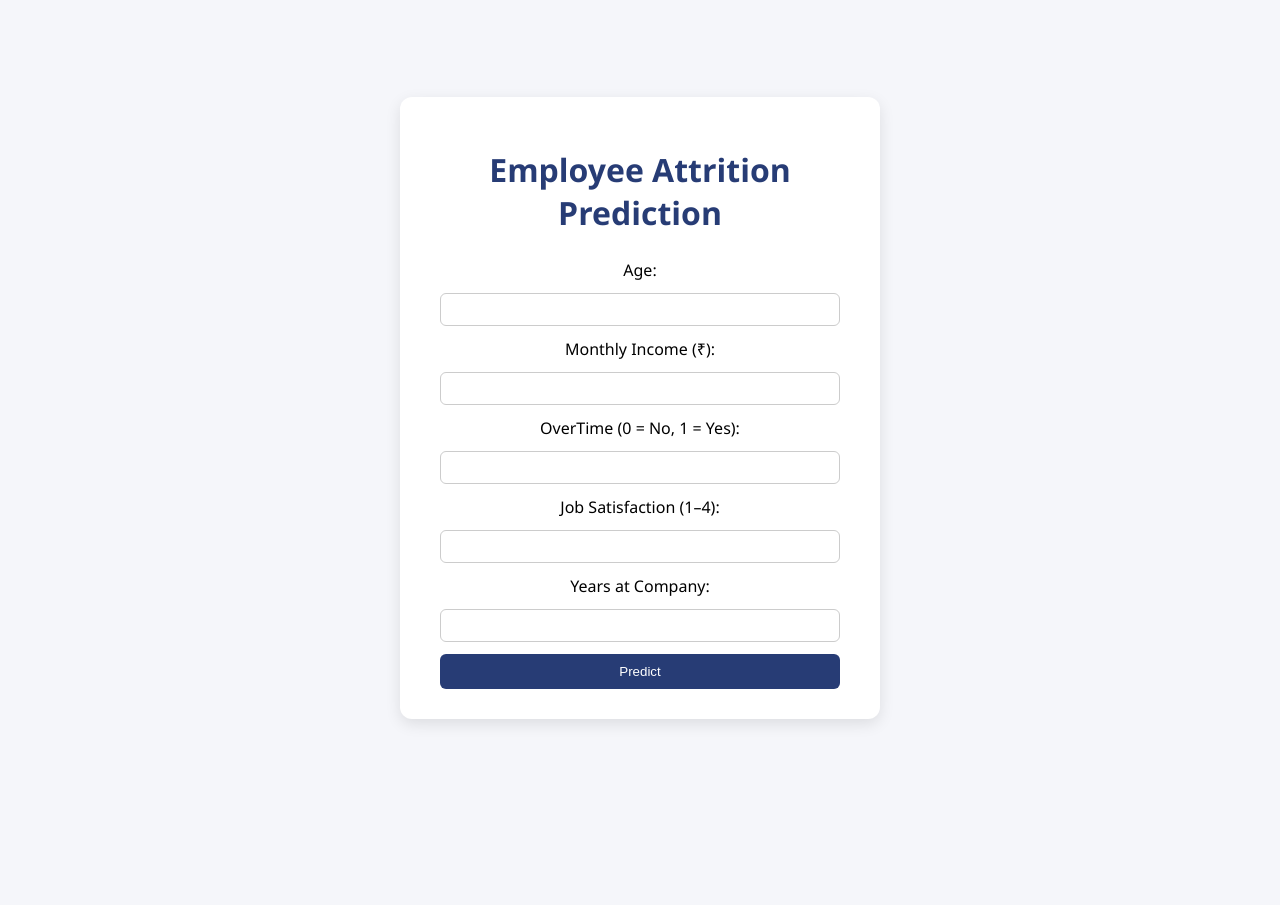
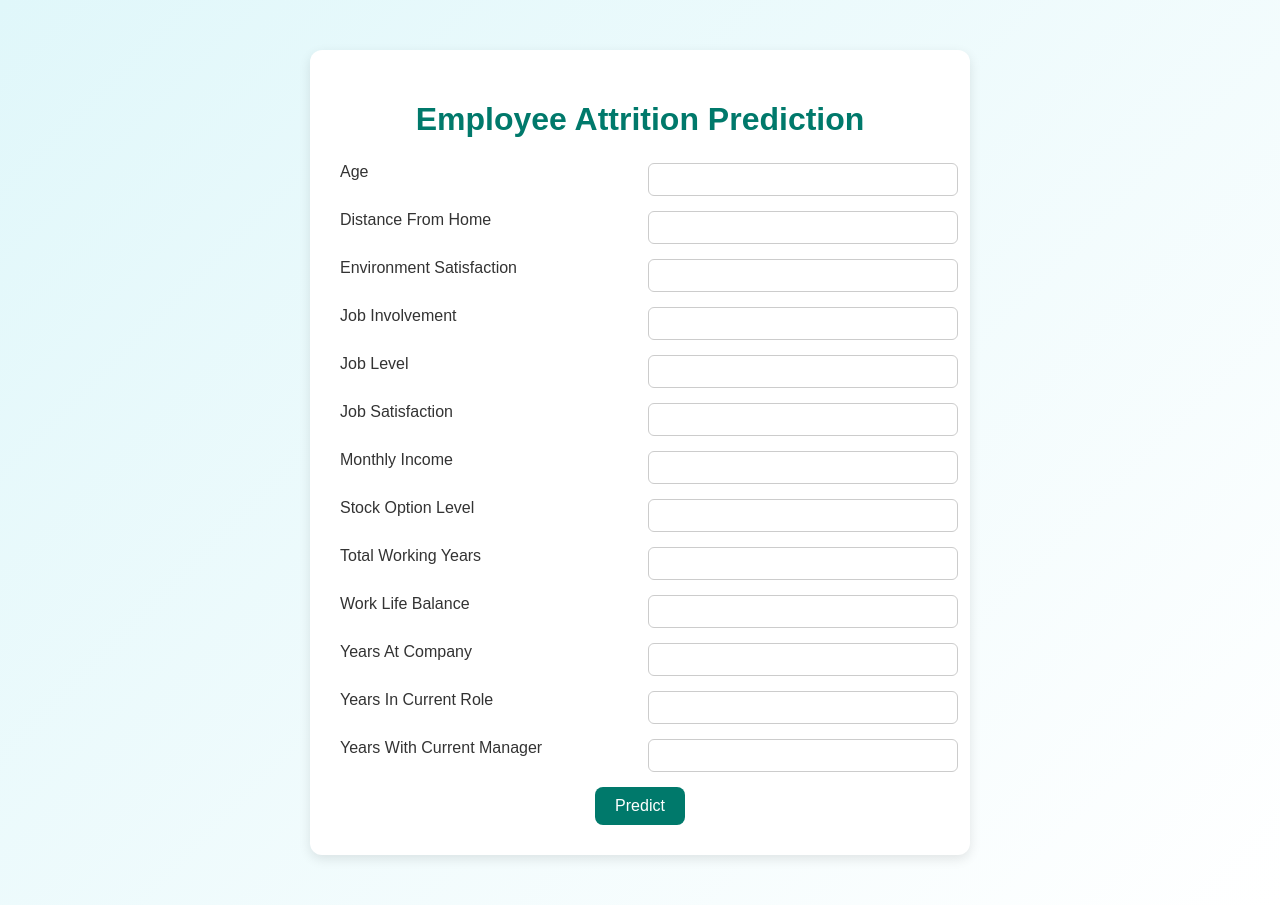
Before and after one commit to Raj-Patkar/Employee-Attrition, a Flask app: page / in a window 1280 px wide. Before the commit the page ends 724 px from the top, so only its background shows below. Run offline with Flask 3, Linux system fonts and the light colour scheme.

Commit message:
user input page

```diff
--- a/Backend/app.py
+++ b/Backend/app.py
@@ -5,9 +5,20 @@ import os
 
 app = Flask(__name__, template_folder="../frontend/templates", static_folder="../frontend/static")
 
-# Load the trained model
-model_path = os.path.join(os.path.dirname(__file__), "model", "attrition_model.pkl")
-#model = pickle.load(open(model_path, "rb"))
+# Define paths
+scaler_path = os.path.join(os.path.dirname(__file__), "model", "scaler.pkl")
+model_path = os.path.join(os.path.dirname(__file__), "model", "logistic_regression_attrition.pkl")
+
+# Load the scaler and model safely
+scaler, model = None, None
+if os.path.exists(scaler_path) and os.path.exists(model_path):
+    with open(scaler_path, "rb") as f:
+        scaler = pickle.load(f)
+    with open(model_path, "rb") as f:
+        model = pickle.load(f)
+    print("✅ Scaler and Model loaded successfully.")
+else:
+    print("⚠️ Missing 'scaler.pkl' or 'logistic_regression_attrition.pkl' in the 'model' folder.")
 
 @app.route('/')
 def home():
@@ -16,22 +27,28 @@ def home():
 @app.route('/predict', methods=['POST'])
 def predict():
     try:
-        age = int(request.form['age'])
-        monthly_income = float(request.form['monthly_income'])
-        overtime = int(request.form['overtime'])
-        job_satisfaction = int(request.form['job_satisfaction'])
-        years_at_company = int(request.form['years_at_company'])
+        # Collect all input fields from form
+        fields = [
+            'Age', 'DistanceFromHome', 'EnvironmentSatisfaction', 'JobInvolvement',
+            'JobLevel', 'JobSatisfaction', 'MonthlyIncome', 'StockOptionLevel',
+            'TotalWorkingYears', 'WorkLifeBalance', 'YearsAtCompany',
+            'YearsInCurrentRole', 'YearsWithCurrManager'
+        ]
 
-        # Format input
-        input_data = np.array([[age, monthly_income, overtime, job_satisfaction, years_at_company]])
+        # Convert input values to float
+        input_data = np.array([[float(request.form[field]) for field in fields]])
 
-        # Predict
-        prediction = model.predict(input_data)[0]
+        if scaler is None or model is None:
+            raise Exception("Scaler or Model not loaded. Please check your model folder.")
 
-        if prediction == 1:
-            result = "Employee likely to leave 😟"
-        else:
-            result = "Employee will stay 🙂"
+        # Scale the input using your saved scaler
+        scaled_data = scaler.transform(input_data)
+
+        # Predict using the logistic regression model
+        prediction = model.predict(scaled_data)[0]
+
+        # Interpret result
+        result = "Employee likely to leave 😟" if prediction == 1 else "Employee will stay 🙂"
 
         return render_template("result.html", prediction=result)
 
--- a/Frontend/templates/index.html
+++ b/Frontend/templates/index.html
@@ -4,29 +4,108 @@
     <meta charset="UTF-8">
     <meta name="viewport" content="width=device-width, initial-scale=1.0">
     <title>Employee Attrition Prediction</title>
-  <link rel="stylesheet" href="{{ url_for('static', filename='style.css') }}">
+    <style>
+        body {
+            font-family: 'Poppins', sans-serif;
+            background: linear-gradient(135deg, #e0f7fa, #fff);
+            margin: 0;
+            padding: 0;
+        }
+        .container {
+            width: 90%;
+            max-width: 600px;
+            margin: 50px auto;
+            background: #ffffff;
+            border-radius: 12px;
+            box-shadow: 0 4px 12px rgba(0,0,0,0.1);
+            padding: 30px;
+        }
+        h1 {
+            text-align: center;
+            color: #00796b;
+            margin-bottom: 25px;
+        }
+        form {
+            display: grid;
+            grid-template-columns: 1fr 1fr;
+            gap: 15px;
+        }
+        label {
+            font-weight: 500;
+            color: #333;
+        }
+        input[type="number"] {
+            width: 100%;
+            padding: 8px;
+            border-radius: 6px;
+            border: 1px solid #ccc;
+        }
+        .full-width {
+            grid-column: span 2;
+            text-align: center;
+        }
+        button {
+            background-color: #00796b;
+            color: #fff;
+            border: none;
+            border-radius: 8px;
+            padding: 10px 20px;
+            font-size: 16px;
+            cursor: pointer;
+            transition: 0.3s;
+        }
+        button:hover {
+            background-color: #004d40;
+        }
+    </style>
 </head>
 <body>
     <div class="container">
         <h1>Employee Attrition Prediction</h1>
         <form action="/predict" method="POST">
 
-      <label>Age:</label>
-      <input type="number" name="age" required>
+            <label for="Age">Age</label>
+            <input type="number" name="Age" id="Age" required>
 
-      <label>Monthly Income (₹):</label>
-      <input type="number" name="monthly_income" required>
+            <label for="DistanceFromHome">Distance From Home</label>
+            <input type="number" name="DistanceFromHome" id="DistanceFromHome" required>
 
-      <label>OverTime (0 = No, 1 = Yes):</label>
-      <input type="number" name="overtime" min="0" max="1" required>
+            <label for="EnvironmentSatisfaction">Environment Satisfaction</label>
+            <input type="number" name="EnvironmentSatisfaction" id="EnvironmentSatisfaction" required>
 
-      <label>Job Satisfaction (1–4):</label>
-      <input type="number" name="job_satisfaction" min="1" max="4" required>
+            <label for="JobInvolvement">Job Involvement</label>
+            <input type="number" name="JobInvolvement" id="JobInvolvement" required>
 
-      <label>Years at Company:</label>
-      <input type="number" name="years_at_company" required>
+            <label for="JobLevel">Job Level</label>
+            <input type="number" name="JobLevel" id="JobLevel" required>
 
+            <label for="JobSatisfaction">Job Satisfaction</label>
+            <input type="number" name="JobSatisfaction" id="JobSatisfaction" required>
+
+            <label for="MonthlyIncome">Monthly Income</label>
+            <input type="number" name="MonthlyIncome" id="MonthlyIncome" required>
+
+            <label for="StockOptionLevel">Stock Option Level</label>
+            <input type="number" name="StockOptionLevel" id="StockOptionLevel" required>
+
+            <label for="TotalWorkingYears">Total Working Years</label>
+            <input type="number" name="TotalWorkingYears" id="TotalWorkingYears" required>
+
+            <label for="WorkLifeBalance">Work Life Balance</label>
+            <input type="number" name="WorkLifeBalance" id="WorkLifeBalance" required>
+
+            <label for="YearsAtCompany">Years At Company</label>
+            <input type="number" name="YearsAtCompany" id="YearsAtCompany" required>
+
+            <label for="YearsInCurrentRole">Years In Current Role</label>
+            <input type="number" name="YearsInCurrentRole" id="YearsInCurrentRole" required>
+
+            <label for="YearsWithCurrManager">Years With Current Manager</label>
+            <input type="number" name="YearsWithCurrManager" id="YearsWithCurrManager" required>
+
+            <div class="full-width">
                 <button type="submit">Predict</button>
+            </div>
         </form>
     </div>
 </body>
```
Also changed, not shown: 2 other files. Lines whose indentation alone changed are shown as unchanged.
